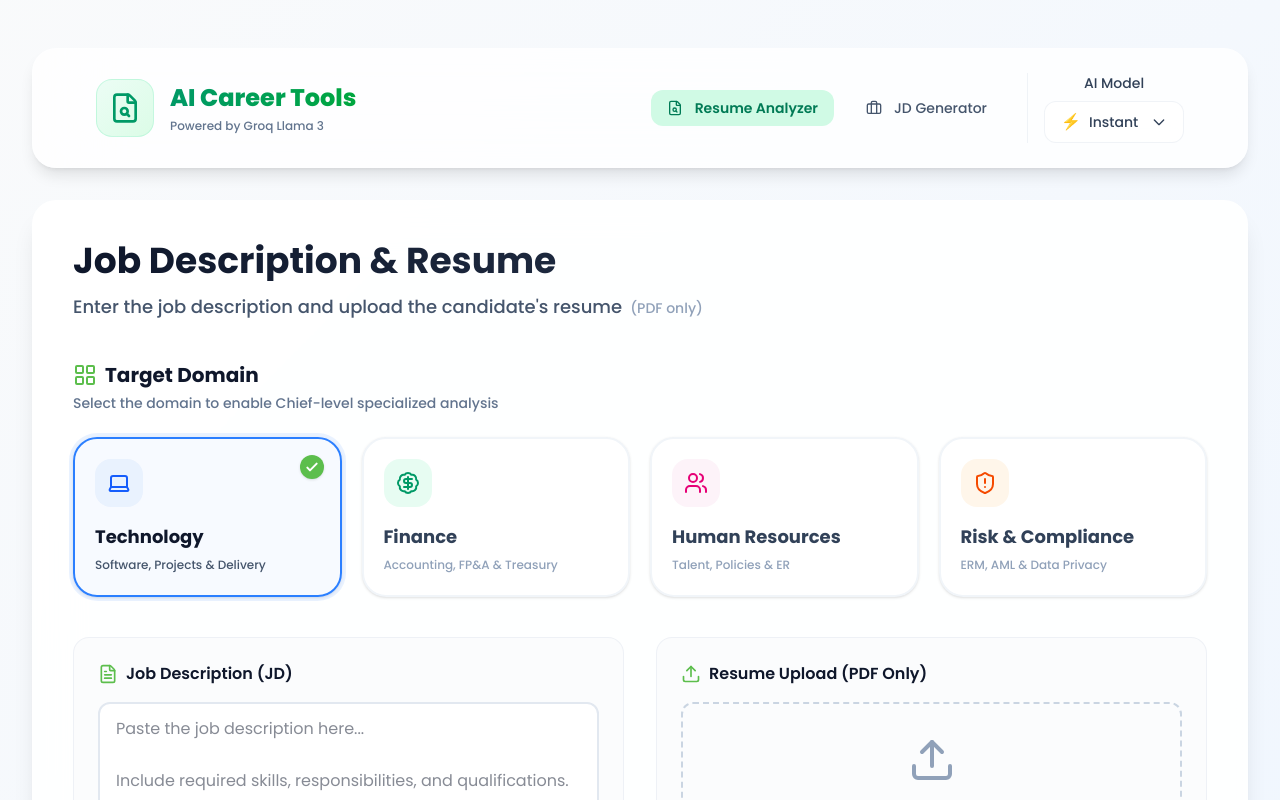
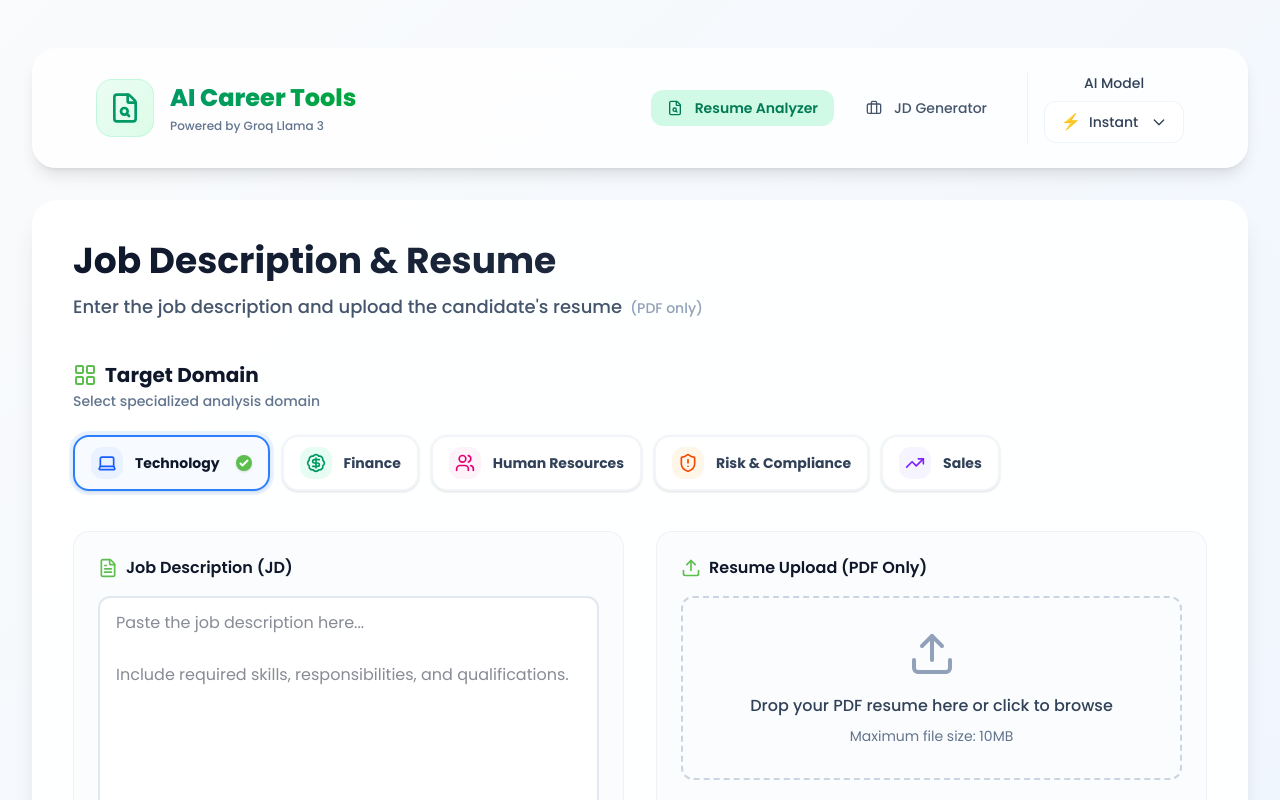
Before and after one commit to aungsannphyo/ai-resume-analyzer, a Next.js app: page /resume-analyzer in a window 1280 px wide. Shown: the top 800 px of the page. Built offline with nearby package versions, Linux system fonts and the light colour scheme.

Commit message:
add sale domain

```diff
--- a/components/resume-analyzer/components/input-section/domain-selector.tsx
+++ b/components/resume-analyzer/components/input-section/domain-selector.tsx
@@ -55,19 +55,19 @@ const DomainSelector = ({ selectedDomain, onSelect }: DomainSelectorProps) => {
 
   return (
     <div className="mb-10">
-      <div className="flex items-center justify-between mb-6">
+      <div className="flex flex-col md:flex-row md:items-center justify-between mb-6 gap-4">
         <div>
           <h3 className="text-xl font-bold text-slate-900 flex items-center gap-2">
             <LayoutGrid className="w-6 h-6 text-[#5cbe4c]" />
             Target Domain
           </h3>
-          <p className="text-sm text-slate-500 mt-1 font-medium">
-            Select the domain to enable Chief-level specialized analysis
+          <p className="text-sm text-slate-500 mt-0.5 font-medium">
+            Select specialized analysis domain
           </p>
         </div>
       </div>
 
-      <div className="grid grid-cols-1 sm:grid-cols-2 lg:grid-cols-4 gap-5">
+      <div className="flex flex-wrap gap-3">
         {domains.map((domain) => {
           const Icon = domain.icon;
           const isActive = selectedDomain === domain.id;
@@ -76,36 +76,29 @@ const DomainSelector = ({ selectedDomain, onSelect }: DomainSelectorProps) => {
             <button
               key={domain.id}
               onClick={() => onSelect(domain.id)}
-              className={`group flex flex-col p-5 rounded-3xl border-2 transition-all duration-300 cursor-pointer text-left relative overflow-hidden ${
+              className={`group flex items-center gap-3 px-4 py-2.5 rounded-2xl border-2 transition-all duration-300 cursor-pointer relative overflow-hidden ${
                 isActive
                   ? `${domain.active} ring-4 shadow-sm`
-                  : `border-slate-100 bg-white shadow-sm ${domain.border} hover:shadow-md hover:-translate-y-1`
+                  : `border-slate-100 bg-white shadow-sm ${domain.border} hover:shadow-md hover:-translate-y-0.5`
               }`}
             >
               <div
-                className={`w-12 h-12 rounded-2xl flex items-center justify-center mb-4 transition-transform duration-500 group-hover:scale-110 ${domain.bg} ${domain.color}`}
+                className={`w-8 h-8 rounded-xl flex items-center justify-center transition-transform duration-500 group-hover:scale-110 ${domain.bg} ${domain.color}`}
               >
-                <Icon className="w-6 h-6" />
+                <Icon className="w-5 h-5" />
               </div>
 
-              <div className="space-y-1">
-                <span
-                  className={`block font-bold text-lg transition-colors ${isActive ? "text-slate-900" : "text-slate-700 group-hover:text-slate-900"}`}
-                >
-                  {domain.label}
-                </span>
-                <span
-                  className={`block text-xs leading-relaxed font-medium transition-colors ${isActive ? "text-slate-600" : "text-slate-400 group-hover:text-slate-500"}`}
-                >
-                  {domain.description}
-                </span>
-              </div>
+              <span
+                className={`block font-bold text-sm transition-colors whitespace-nowrap ${isActive ? "text-slate-900" : "text-slate-700 group-hover:text-slate-900"}`}
+              >
+                {domain.label}
+              </span>
 
               {isActive && (
-                <div className="absolute top-4 right-4 animate-in fade-in zoom-in duration-300">
-                  <div className="bg-[#5cbe4c] rounded-full p-1 shadow-sm">
+                <div className="animate-in fade-in zoom-in duration-300 ml-1">
+                  <div className="bg-[#5cbe4c] rounded-full p-0.5 shadow-sm">
                     <svg
-                      className="w-4 h-4 text-white"
+                      className="w-3 h-3 text-white"
                       fill="none"
                       viewBox="0 0 24 24"
                       stroke="currentColor"
@@ -113,7 +106,7 @@ const DomainSelector = ({ selectedDomain, onSelect }: DomainSelectorProps) => {
                       <path
                         strokeLinecap="round"
                         strokeLinejoin="round"
-                        strokeWidth={3}
+                        strokeWidth={4}
                         d="M5 13l4 4L19 7"
                       />
                     </svg>
--- a/lib/domain-registry.ts
+++ b/lib/domain-registry.ts
@@ -27,6 +27,11 @@ const domainRegistry: Record<AnalysisDomain, DomainMeta> = {
     label: "Risk & Compliance",
     description: "ERM, AML & Data Privacy",
   },
+  [AnalysisDomain.SALES]: {
+    id: AnalysisDomain.SALES,
+    label: "Sales",
+    description: "Revenue, Growth & Partnerships",
+  },
 };
 
 export const domainOrder: AnalysisDomain[] = [
@@ -34,16 +39,14 @@ export const domainOrder: AnalysisDomain[] = [
   AnalysisDomain.FINANCE_AND_ACCOUNTING,
   AnalysisDomain.HR,
   AnalysisDomain.RISK_AND_COMPLIANCE,
+  AnalysisDomain.SALES,
 ];
 
 export const domainList = domainOrder.map((id) => domainRegistry[id]);
 
-export const isAnalysisDomain = (
-  value: unknown,
-): value is AnalysisDomain => {
+export const isAnalysisDomain = (value: unknown): value is AnalysisDomain => {
   return (
-    typeof value === "string" &&
-    domainOrder.includes(value as AnalysisDomain)
+    typeof value === "string" && domainOrder.includes(value as AnalysisDomain)
   );
 };
 
--- a/lib/domain-ui.ts
+++ b/lib/domain-ui.ts
@@ -5,6 +5,7 @@ import {
   Laptop,
   ShieldAlert,
   Users,
+  TrendingUp,
   type LucideIcon,
 } from "lucide-react";
 
@@ -50,6 +51,13 @@ const domainUi: Record<AnalysisDomain, DomainUiConfig> = {
     border: "hover:border-orange-500/50",
     active: "border-orange-500 bg-orange-50/50 ring-orange-500/10",
   },
+  [AnalysisDomain.SALES]: {
+    icon: TrendingUp,
+    color: "text-violet-600",
+    bg: "bg-violet-100/50",
+    border: "hover:border-violet-500/50",
+    active: "border-violet-500 bg-violet-50/50 ring-violet-500/10",
+  },
 };
 
 export const domainUiList: DomainUiEntry[] = domainList.map((domain) => ({
--- a/prompts/domain-prompts.ts
+++ b/prompts/domain-prompts.ts
@@ -3,6 +3,7 @@ import { techPrompt } from "./domains/tech";
 import { hrPrompt } from "./domains/hr";
 import { riskPrompt } from "./domains/risk";
 import { financePrompt } from "./domains/finance";
+import { salesPrompt } from "./domains/sales";
 import type { DomainPromptData } from "./domains/types";
 
 const domainPrompts: Record<AnalysisDomain, DomainPromptData> = {
@@ -10,6 +11,7 @@ const domainPrompts: Record<AnalysisDomain, DomainPromptData> = {
   [AnalysisDomain.HR]: hrPrompt,
   [AnalysisDomain.RISK_AND_COMPLIANCE]: riskPrompt,
   [AnalysisDomain.FINANCE_AND_ACCOUNTING]: financePrompt,
+  [AnalysisDomain.SALES]: salesPrompt,
 };
 
 export const getDomainPrompt = (domain: AnalysisDomain): DomainPromptData => {
--- /dev/null
+++ b/prompts/domains/sales.ts
@@ -0,0 +1,20 @@
+import { DomainPromptData } from "./types";
+
+export const salesPrompt: DomainPromptData = {
+  title: "Head of Sales / Sales Director",
+  competencies: [
+    "Sales Strategy & Revenue Growth (territory planning, scaling sales teams)",
+    "Relationship & Stakeholder Management (C-level engagement, networking)",
+    "Negotiation & Closing (complex deal structuring, pricing strategy)",
+    "Market Intelligence (competitor analysis, trend forecasting)",
+    "CRM & Tech Stack (Salesforce/HubSpot, Sales Navigator, outreach automation)",
+    "Pipeline & Performance Management (forecasting accuracy, KPI tracking)",
+    "Communication & Persuasion",
+  ],
+  scoreCategories: [
+    "Technical Sales Competency",
+    "Leadership & Strategic Vision",
+    "Role Fit",
+    "Commercial Acumen",
+  ],
+};
--- a/types/analysis.ts
+++ b/types/analysis.ts
@@ -3,6 +3,7 @@ export enum AnalysisDomain {
   HR = "HR",
   RISK_AND_COMPLIANCE = "Risk and Compliance",
   FINANCE_AND_ACCOUNTING = "Accounting and Finance",
+  SALES = "Sales",
 }
 
 export enum AnalysisStep {
```
Also changed, not shown: 1 other file (tests, documents, lock files or other folders).
